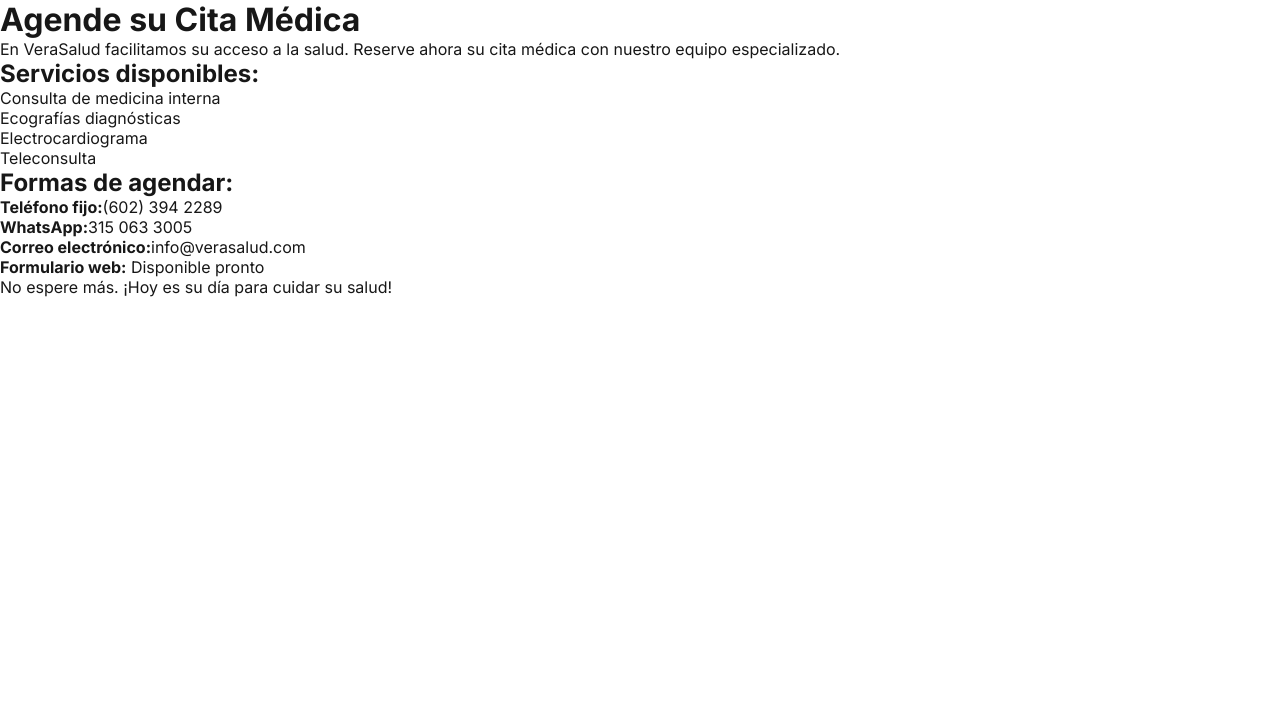
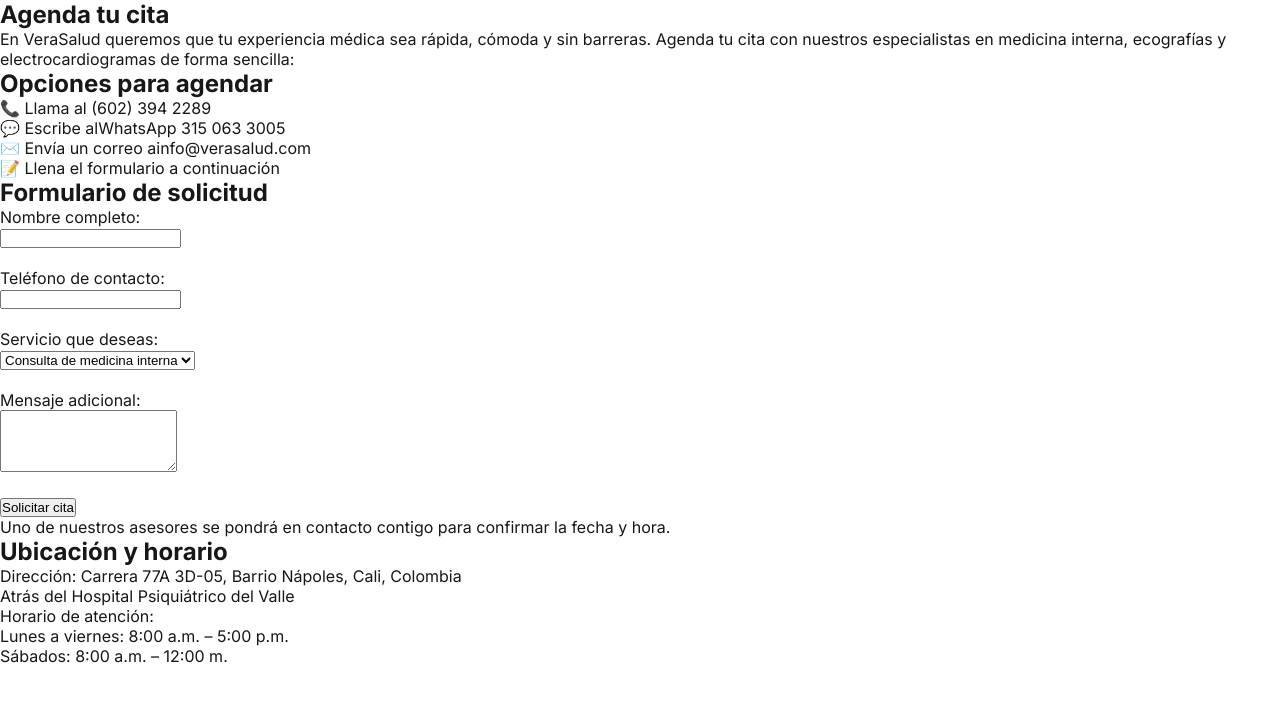
Before and after one commit to gstvgrc/verasalud-website, a Next.js app: page /citas in a window 1280 px wide. Shown: the top 702 px of the page. Built offline with nearby package versions, Linux system fonts and the light colour scheme.

Commit message:
Add appointment scheduling page

```diff
--- a/app/citas/page.js
+++ b/app/citas/page.js
@@ -1,43 +1,108 @@
-import { Metadata } from "next";
-import Head from "next/head";
-
 export const metadata = {
-  title: "Agende su Cita Médica | VeraSalud Cali",
-  description: "Programe fácilmente su consulta, ecografía o electrocardiograma en VeraSalud. Atención rápida, sin filas ni demoras, en Cali.",
+  title: "Agenda tu cita | VeraSalud Cali",
+  description:
+    "Solicita tu cita médica fácilmente en VeraSalud. Medicina interna, ecografías y electrocardiogramas en Cali sin demoras. Contáctanos por WhatsApp o llena el formulario.",
+  alternates: { canonical: "https://verasalud.com/citas" },
+  openGraph: {
+    title: "Agenda tu cita | VeraSalud Cali",
+    description:
+      "Solicita tu cita médica fácilmente en VeraSalud. Medicina interna, ecografías y electrocardiogramas en Cali sin demoras.",
+    url: "https://verasalud.com/citas",
+    siteName: "VeraSalud",
+    images: [
+      {
+        url: "/og-image.jpg",
+        width: 1200,
+        height: 630,
+        alt: "VeraSalud Cali cita médica",
+      },
+    ],
+    locale: "es_CO",
+    type: "website",
+  },
+  twitter: {
+    card: "summary_large_image",
+    title: "Agenda tu cita | VeraSalud Cali",
+    description:
+      "Solicita tu cita médica fácilmente en VeraSalud. Medicina interna, ecografías y electrocardiogramas sin filas en Cali.",
+  },
 };
 
 export default function CitasPage() {
   return (
-    <>
-      <Head>
-        <link rel="canonical" href="https://verasalud.com/citas" />
-      </Head>
-      <main>
-        <h1>Agende su Cita Médica</h1>
-        <p>En VeraSalud facilitamos su acceso a la salud. Reserve ahora su cita médica con nuestro equipo especializado.</p>
-        <h2>Servicios disponibles:</h2>
+    <main>
+      <section>
+        <h1>Agenda tu cita</h1>
+        <p>
+          En VeraSalud queremos que tu experiencia médica sea rápida, cómoda y sin
+          barreras. Agenda tu cita con nuestros especialistas en medicina interna,
+          ecografías y electrocardiogramas de forma sencilla:
+        </p>
+
+        <h2>Opciones para agendar</h2>
         <ul>
-          <li>Consulta de medicina interna</li>
-          <li>Ecografías diagnósticas</li>
-          <li>Electrocardiograma</li>
-          <li>Teleconsulta</li>
+          <li>📞 Llama al <a href="tel:+576023942289">(602) 394 2289</a></li>
+          <li>
+            💬 Escribe al
+            <a href="https://wa.me/573150633005" target="_blank" rel="noopener noreferrer">WhatsApp 315 063 3005</a>
+          </li>
+          <li>
+            ✉️ Envía un correo a
+            <a href="mailto:info@verasalud.com">info@verasalud.com</a>
+          </li>
+          <li>📝 Llena el formulario a continuación</li>
         </ul>
-        <h2>Formas de agendar:</h2>
+
+        <h2>Formulario de solicitud</h2>
+        <form>
+          <label htmlFor="nombre">Nombre completo:</label>
+          <br />
+          <input type="text" id="nombre" name="nombre" required />
+          <br />
+          <br />
+
+          <label htmlFor="telefono">Teléfono de contacto:</label>
+          <br />
+          <input type="tel" id="telefono" name="telefono" required />
+          <br />
+          <br />
+
+          <label htmlFor="servicio">Servicio que deseas:</label>
+          <br />
+          <select id="servicio" name="servicio">
+            <option value="medicina">Consulta de medicina interna</option>
+            <option value="ecografia">Ecografía</option>
+            <option value="electro">Electrocardiograma</option>
+            <option value="otro">Otro</option>
+          </select>
+          <br />
+          <br />
+
+          <label htmlFor="mensaje">Mensaje adicional:</label>
+          <br />
+          <textarea id="mensaje" name="mensaje" rows="4"></textarea>
+          <br />
+          <br />
+
+          <button type="submit">Solicitar cita</button>
+        </form>
+
+        <p>Uno de nuestros asesores se pondrá en contacto contigo para confirmar la fecha y hora.</p>
+
+        <h2>Ubicación y horario</h2>
         <p>
-          <strong>Teléfono fijo:</strong>
-          <a href="tel:+576023942289">(602) 394 2289</a>
+          Dirección: Carrera 77A 3D-05, Barrio Nápoles, Cali, Colombia
+          <br />
+          Atrás del Hospital Psiquiátrico del Valle
         </p>
         <p>
-          <strong>WhatsApp:</strong>
-          <a href="https://wa.me/573150633005" target="_blank" rel="noopener noreferrer">315 063 3005</a>
+          Horario de atención:
+          <br />
+          Lunes a viernes: 8:00 a.m. – 5:00 p.m.
+          <br />
+          Sábados: 8:00 a.m. – 12:00 m.
         </p>
-        <p>
-          <strong>Correo electrónico:</strong>
-          <a href="mailto:info@verasalud.com">info@verasalud.com</a>
-        </p>
-        <p><strong>Formulario web:</strong> Disponible pronto</p>
-        <p>No espere más. ¡Hoy es su día para cuidar su salud!</p>
-      </main>
-    </>
+      </section>
+    </main>
   );
 }
```
